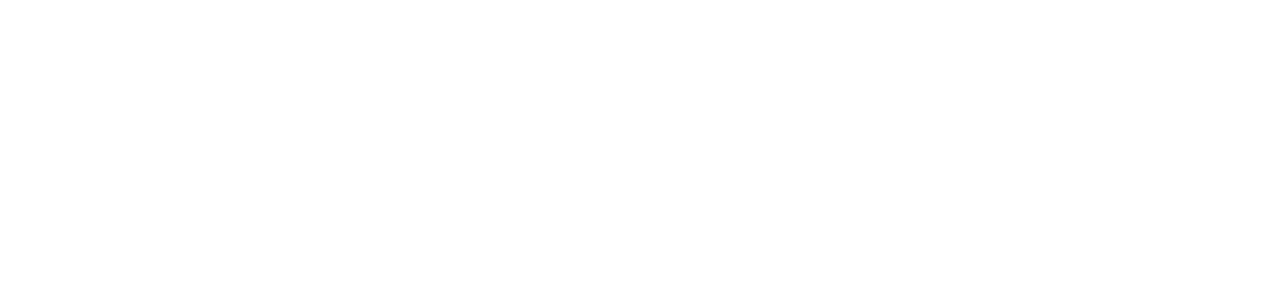
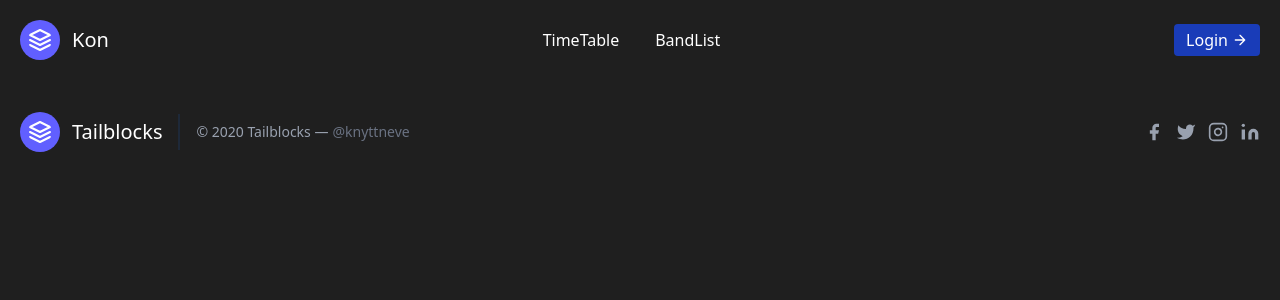
Before and after one commit to menotet/nitic_kon_2025, a React (Vite) app: page /timetable in a window 1280 px wide. Before the commit this address had no page. Shown: the top 300 px of the page. Built offline with nearby package versions, Linux system fonts and the light colour scheme.

Commit message:
bu: 2025-08-17 18:05:25

```diff
--- a/src/AppRoutes.tsx
+++ b/src/AppRoutes.tsx
@@ -5,7 +5,8 @@
   type RouteProps,
 } from "react-router-dom";
 
-import top from "./page/Top.tsx";
+import Top from "./page/Top.tsx";
+import Timetable from "./page/Timetable.tsx";
 
 {
   /* リンク先をリストで一括指定.*/
@@ -13,7 +14,11 @@
 const routes = [
   {
     path: "/",
-    Component: top,
+    Component: Top,
+  },
+  {
+    path: "/timetable",
+    Component: Timetable,
   },
 ] as const satisfies RouteProps[];
 
--- a/src/components/footer/footer.tsx
+++ b/src/components/footer/footer.tsx
@@ -43,7 +43,11 @@
                 <path d="M18 2h-3a5 5 0 00-5 5v3H7v4h3v8h4v-8h3l1-4h-4V7a1 1 0 011-1h3z"></path>
               </svg>
             </a>
-            <a className="ml-3 text-gray-400">
+            <a
+              target="_blank"
+              href="https://twitter.com"
+              className="ml-3 text-gray-400"
+            >
               <svg
                 fill="currentColor"
                 stroke-linecap="round"
--- a/src/components/header/header.tsx
+++ b/src/components/header/header.tsx
@@ -1,4 +1,6 @@
 /* ヘッダーコンポーネント. */
+import { Link } from "react-router-dom";
+
 export default function Header() {
   return (
     <>
@@ -23,7 +25,9 @@
 
           {/* ナビゲーションリンク. */}
           <nav className="md:ml-auto md:mr-auto flex flex-wrap items-center text-base justify-end-safe gap-x-4">
-            <a className="mr-5 hover:text-gray-900">TimeTable</a>
+            <Link to="/Timetable">
+              <a className="mr-5 hover:text-gray-900">TimeTable</a>
+            </Link>
             <a className="mr-5 hover:text-gray-900">BandList</a>
           </nav>
 
--- /dev/null
+++ b/src/page/Timetable.tsx
@@ -0,0 +1,21 @@
+/* タイムテーブル. */
+import { Link } from "react-router-dom";
+
+import Header from "../components/header/header";
+import Footer from "../components/footer/footer";
+
+const current_band = "band";
+
+const Timetable = () => {
+  return (
+    <>
+      <div className="text-white bg-custom_bg_gray min-h-[100vh] min-w0-[100vh]">
+        <Header />
+
+        <Footer />
+      </div>
+    </>
+  );
+};
+
+export default Timetable;
--- a/src/page/Top.tsx
+++ b/src/page/Top.tsx
@@ -1,6 +1,5 @@
 /* トップページ.*/
 import { Link } from "react-router-dom";
-import React from "react";
 
 import Header from "../components/header/header";
 import Footer from "../components/footer/footer";
```
